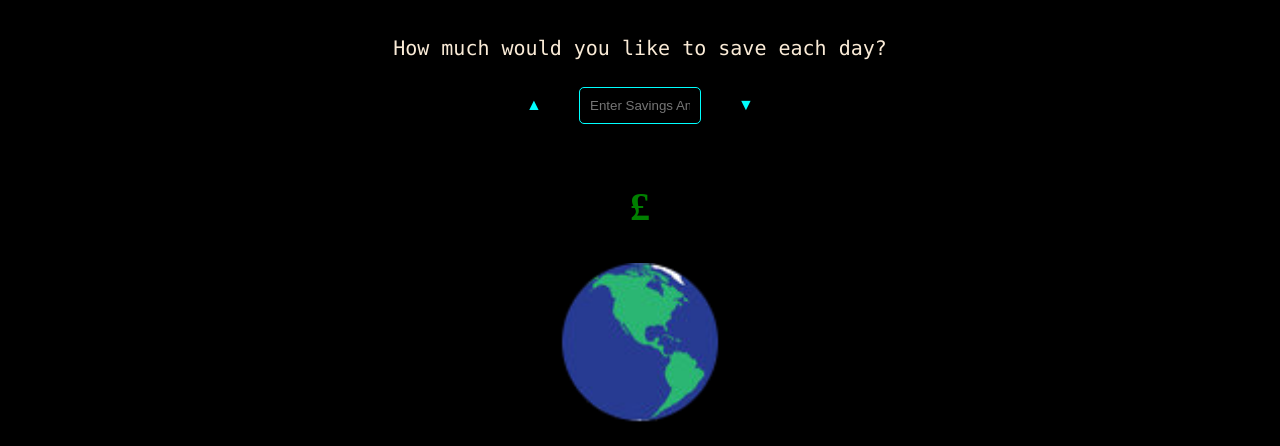
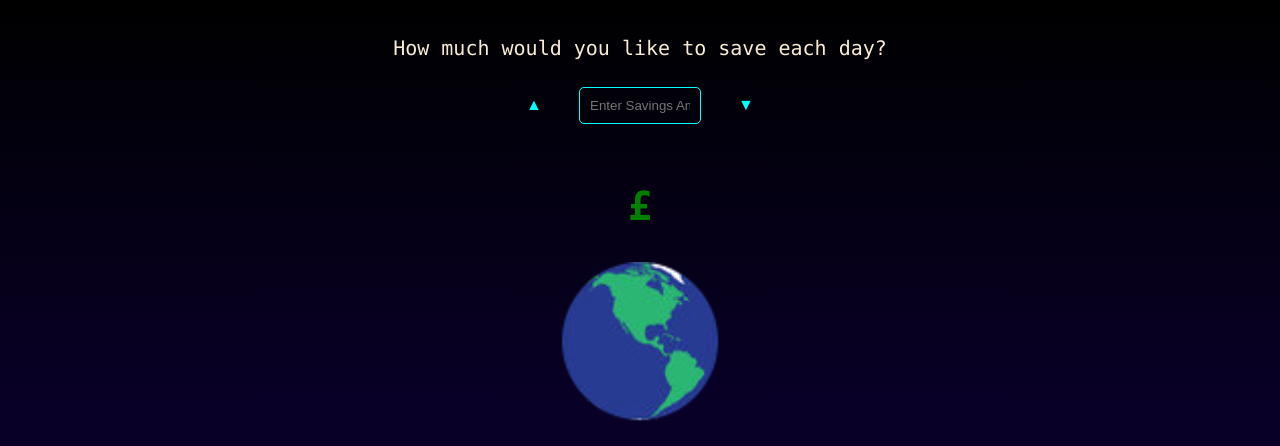
Before and after one commit to johnoptic/click-saver, a plain HTML site: page index.html in a window 1280 px wide. Shown: the top 446 px of the page. Drawn offline with Linux system fonts and the light colour scheme.

Commit message:
update background gradient

```diff
--- a/style.css
+++ b/style.css
@@ -1,7 +1,9 @@
 body {
+    margin: 0;
     text-align: center;
     margin-top: 36px;
-    background-color: black;
+    height: 100vh;
+    background: linear-gradient(180deg, #000, #090028, #000);
     color: antiquewhite;
     font-size: 20px;
     display: flex;
@@ -9,7 +11,7 @@ body {
     align-items: center;
 }
 
-#textPrompt {
+#textPrompt, h2 {
     font-family: 'Lucida Console', Monaco, monospace;
 }
 
```
